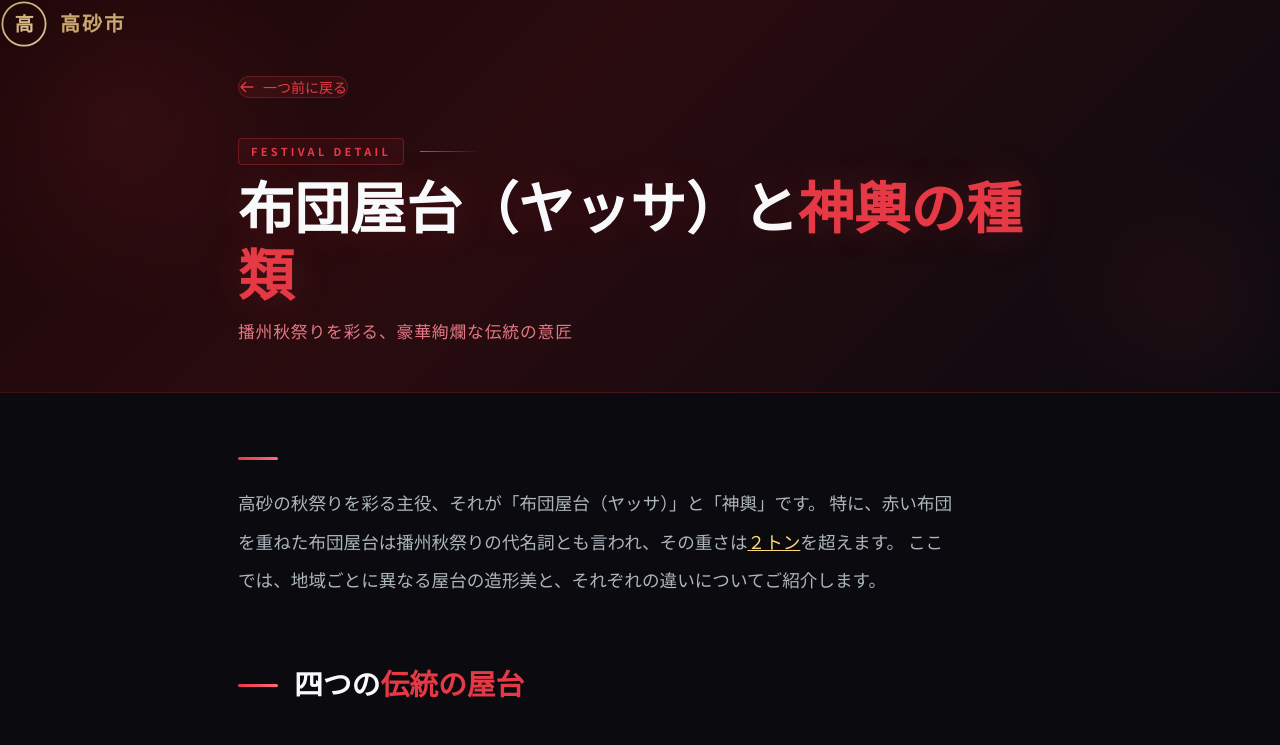
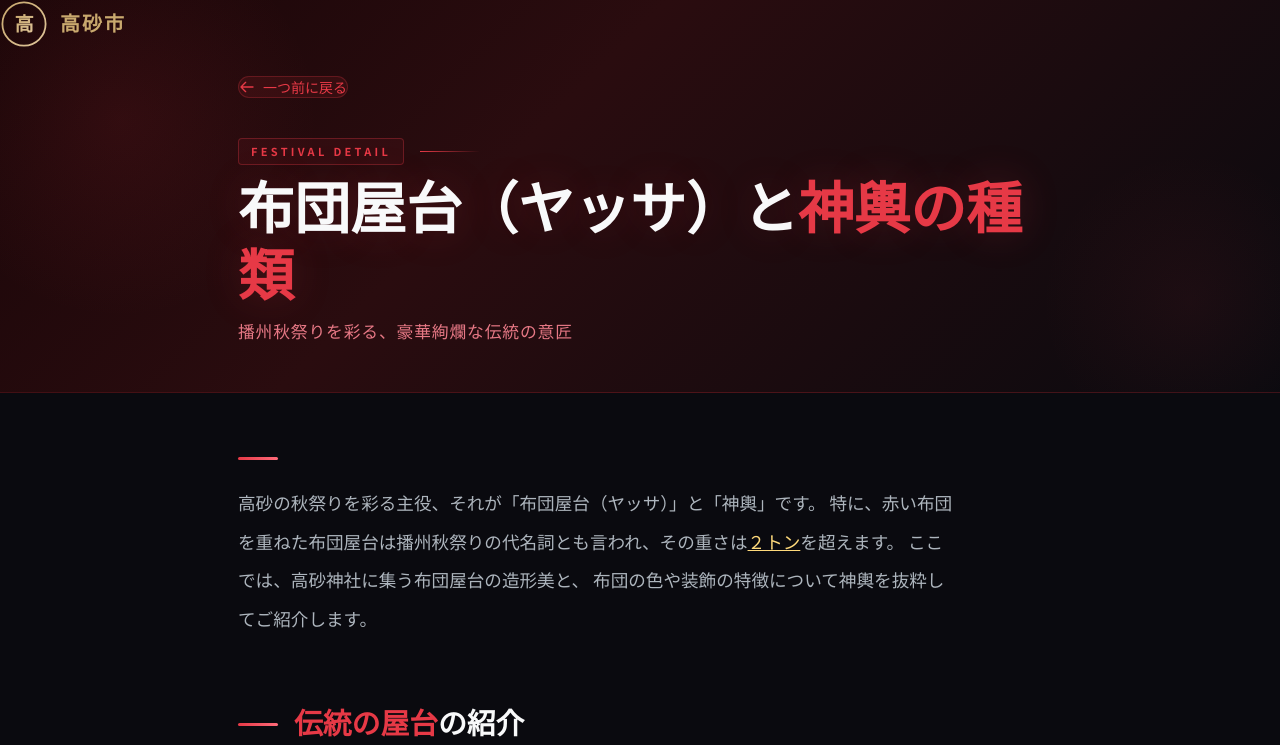
Before and after one commit to aboshi1539/UI-UX, a React (Vite) app: page /UI-UX/yassa in a window 1280 px wide. Shown: the top 745 px of the page. Built offline with nearby package versions, Linux system fonts and the light colour scheme.

Commit message:
写真の消去と微調整

```diff
--- a/src/pages/YassaDetails.jsx
+++ b/src/pages/YassaDetails.jsx
@@ -210,7 +210,8 @@ export default function YassaDetails() {
           }}>
             高砂の秋祭りを彩る主役、それが「布団屋台（ヤッサ）」と「神輿」です。
             特に、赤い布団を重ねた布団屋台は播州秋祭りの代名詞とも言われ、その重さは<span style={{ color: '#ffda7b' }}><u>２トン</u></span>を超えます。
-            ここでは、地域ごとに異なる屋台の造形美と、それぞれの違いについてご紹介します。
+            ここでは、高砂神社に集う布団屋台の造形美と、
+            布団の色や装飾の特徴について神輿を抜粋してご紹介します。
           </p>
         </div>
 
@@ -231,7 +232,7 @@ export default function YassaDetails() {
                 margin: 0,
               }}
             >
-              四つの<span style={{ color: '#e63946' }}>伝統の屋台</span>
+              <span style={{ color: '#e63946' }}>伝統の屋台</span>の紹介
             </h2>
           </div>
 
```
Also changed, not shown: src/assets/culture.png (deleted), src/assets/festival.png (deleted).
